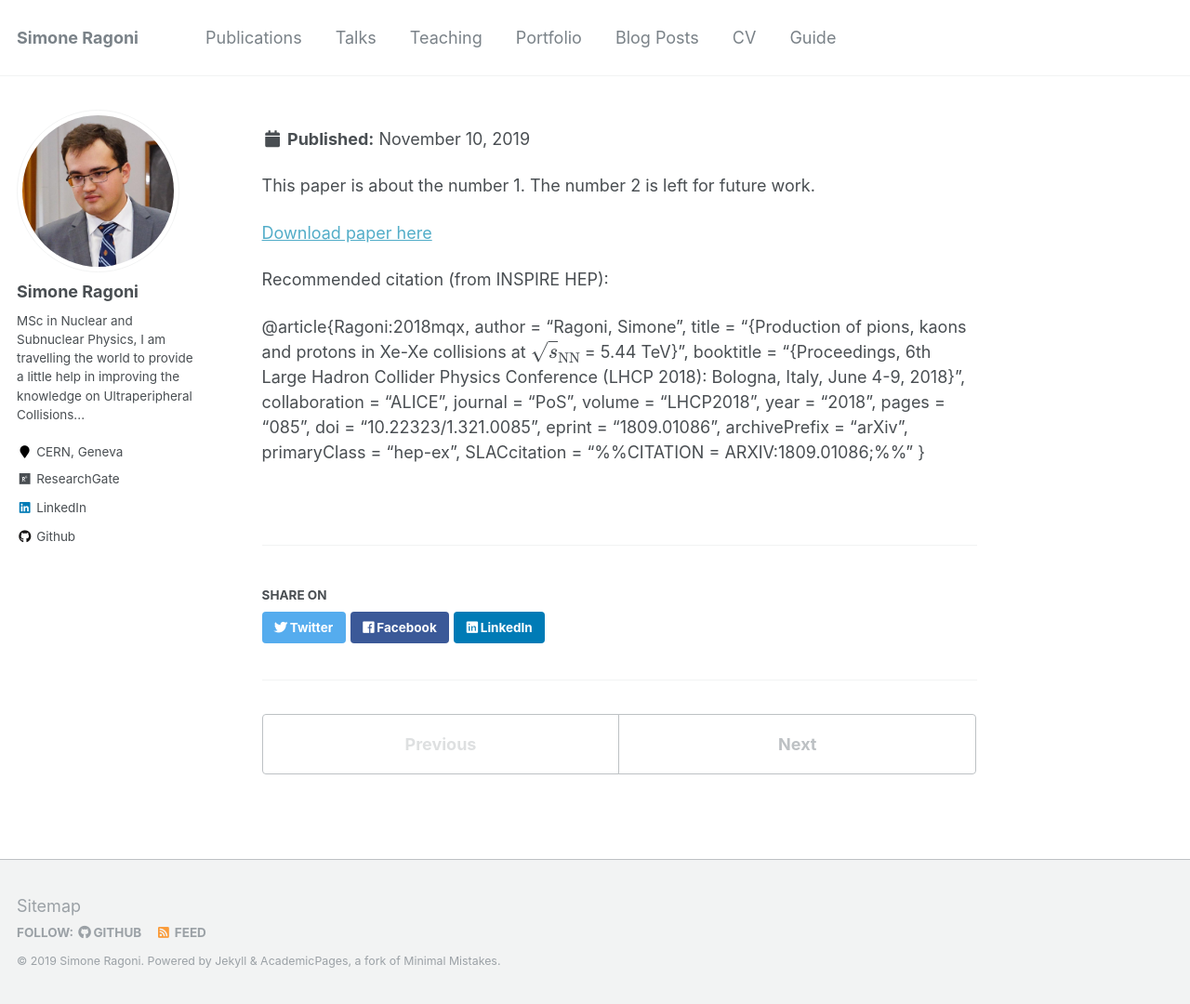
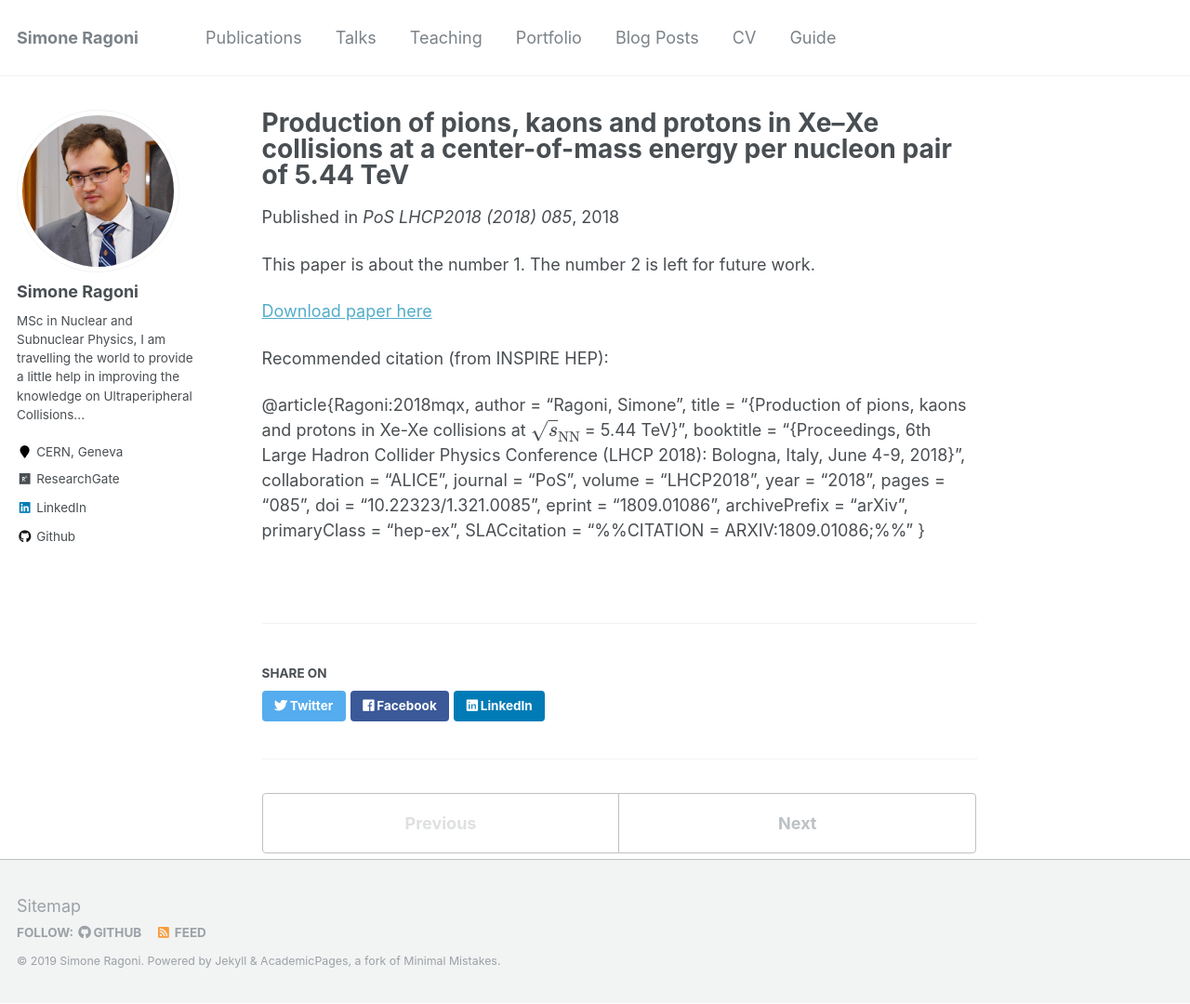
Before and after one commit to mdarabiamin/siragoni.github.io, a Jekyll site: the page built from _publications/2018-09-30-PiKP.md, in a window 1280 px wide and 1080 px high. Shown: the whole window at 93% size. Built offline with Jekyll 4.4.1, drawn with Linux system fonts in a browser that asks for light colours; formulas are drawn with MathJax 3.

Commit message:
Update 2018-09-30-PiKP.md

```diff
--- a/_publications/2018-09-30-PiKP.md
+++ b/_publications/2018-09-30-PiKP.md
@@ -1,5 +1,5 @@
 ---
-title: "Production of pions, kaons and protons  in Xe--Xe collisions at $\mathbf{\sqrt{{\textit s}_{\mathbf{\rm \mathbf{NN}}}}=5.44} \text{ TeV}"
+title: "Production of pions, kaons and protons  in Xe--Xe collisions at a center-of-mass energy per nucleon pair of 5.44 TeV"
 collection: publications
 permalink: /publication/2018-09-30-PiKP
 excerpt: 'This was the proceedings of my first poster... At LHCP 2018, Bologna.'
```
